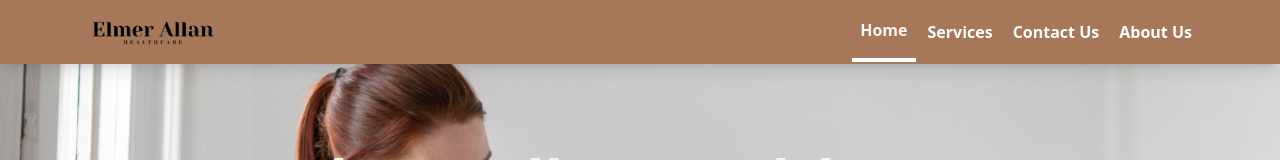
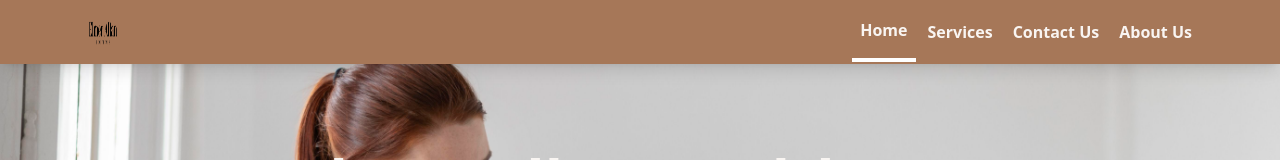
Before and after one commit to AnthonyEspinozaCS/ElmerAllanPrototype, a website: page index.html in a window 1280 px wide. Shown: the top 160 px of the page. Drawn offline with Linux system fonts and the light colour scheme.

Commit message:
Styled logo on small screens

```diff
--- a/index.html
+++ b/index.html
@@ -18,7 +18,7 @@
         <div class="flex justify-between">
           <div class="flex space-x-7">
             <!-- Website Logo -->
-            <a href="#" class="flex items-center py-4 px-2">
+            <a href="#" class="flex items-center py-4 px-2 max-w-[30%]">
               <img src="/src/logo_transparent.png" alt="Logo" class="h-8 w-full mr-2" />
               <!-- <span class="font-semibold text-white text-lg"
                 >Design Potato</span
@@ -34,17 +34,17 @@
             >
             <a
               href=""
-              class="py-4 px-2 text-white font-semibold hover:text-white-exec transition duration-300"
+              class="py-4 px-2 text-white-exec font-semibold hover:text-white-exec transition duration-300"
               >Services</a
             >
             <a
               href=""
-              class="py-4 px-2 text-white font-semibold hover:text-white-exec transition duration-300"
+              class="py-4 px-2 text-white-exec font-semibold hover:text-white-exec transition duration-300"
               >Contact Us</a
             >
             <a
               href=""
-              class="py-4 px-2 text-white font-semibold hover:text-white-exec transition duration-300"
+              class="py-4 px-2 text-white-exec font-semibold hover:text-white-exec transition duration-300"
               >About Us</a
             >
           </div>
```
Also changed, not shown: dist/style.css.
